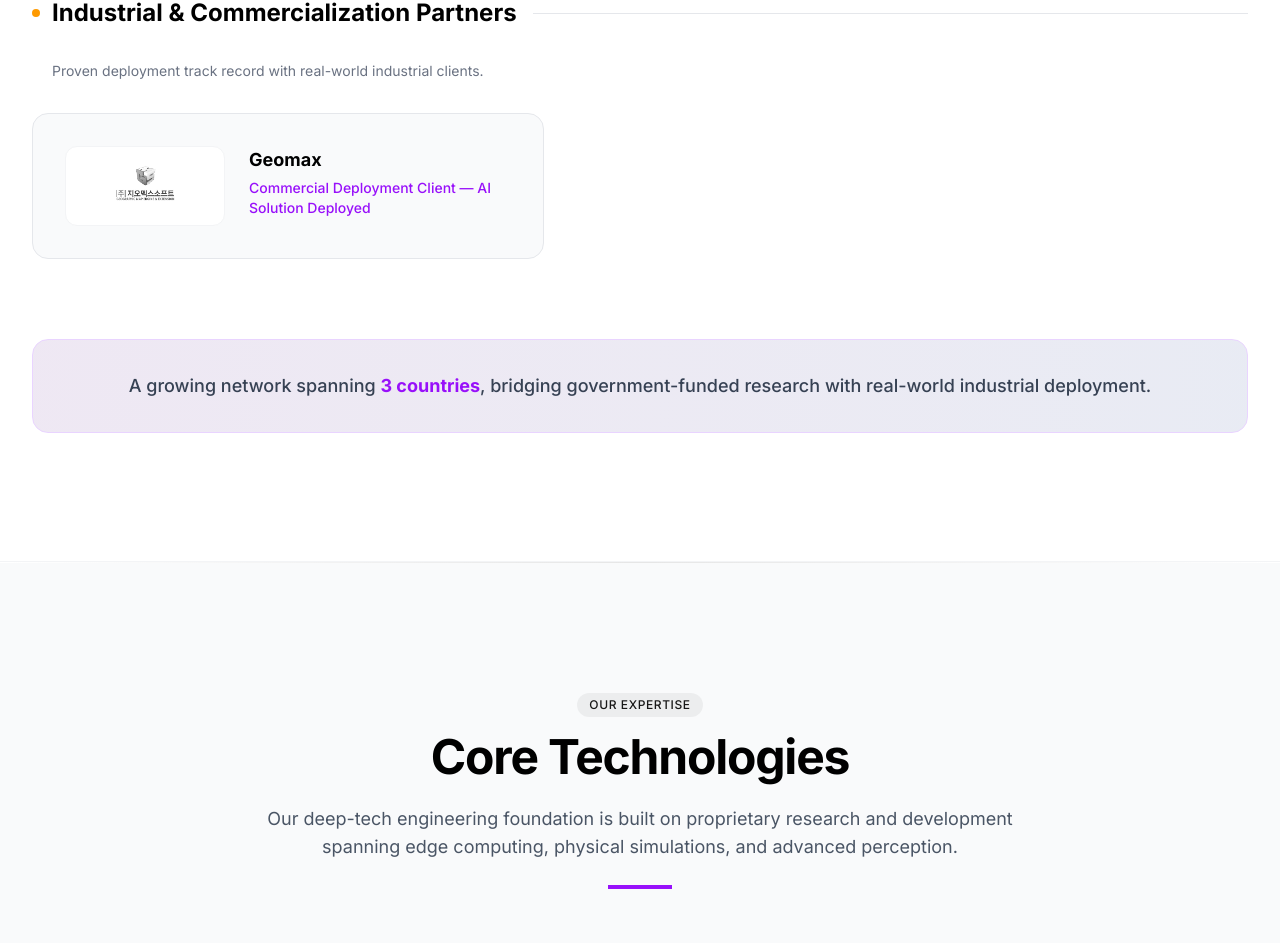
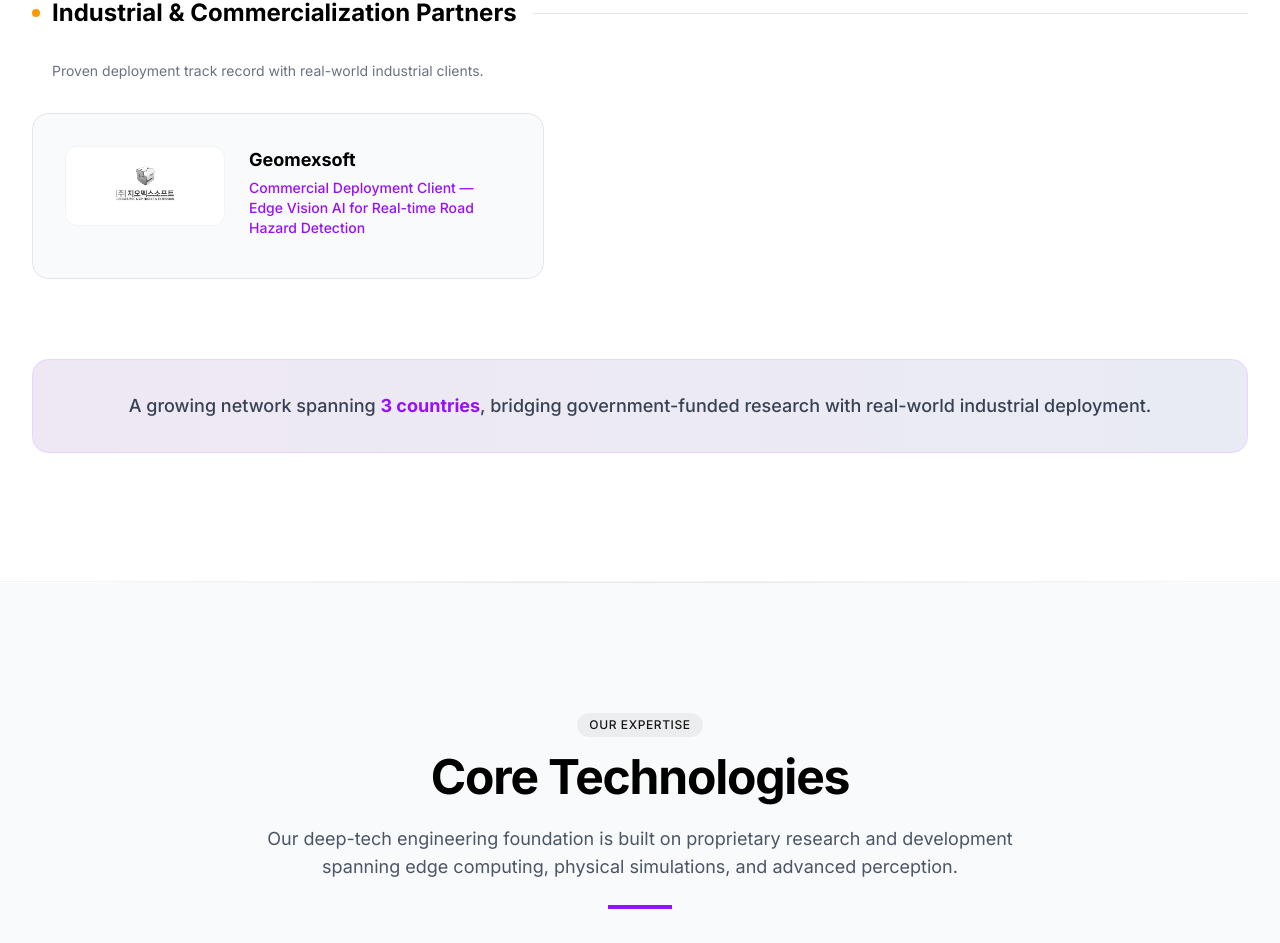
Before and after one commit to UnleashifAI/website, a Next.js app: page / in a window 1280 px wide. Shown: the part 3628-4571 px from the top of the page. Built offline with nearby package versions, Linux system fonts and the light colour scheme.

Commit message:
fix: Correct Geomexsoft name and update their deployment role with UnleashifAI's road hazard AI model context

```diff
--- a/components/PartnersSection.tsx
+++ b/components/PartnersSection.tsx
@@ -60,9 +60,9 @@ const ecosystemCategories = [
     description: 'Proven deployment track record with real-world industrial clients.',
     partners: [
       {
-        name: 'Geomax',
+        name: 'Geomexsoft',
         logo: '/geomex_logo.png',
-        role: 'Commercial Deployment Client — AI Solution Deployed',
+        role: 'Commercial Deployment Client — Edge Vision AI for Real-time Road Hazard Detection',
         width: 180,
         height: 70,
       },
```
